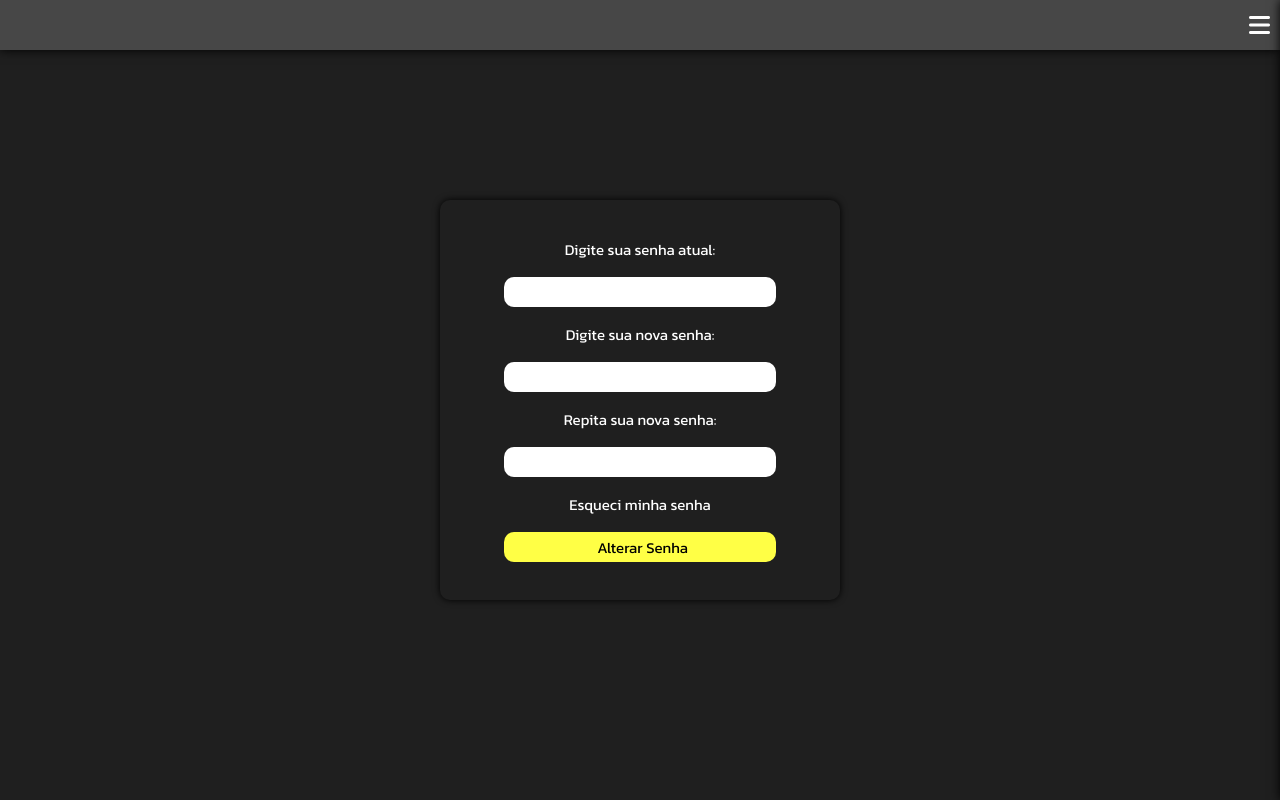
After one commit to Guilherme0112/VidTube, a PHP site: page /settings/restorePass/restorePass.php in a window 1280 px wide. The commit adds this page. Run offline with PHP 8.4, Linux system fonts and the light colour scheme; the visitor is signed in with stand-in values (Sample User, id 1).

Commit message:
Add files via upload

```diff
--- a/lives/lives.php
+++ b/lives/lives.php
@@ -52,6 +52,10 @@
                             echo "<a href='../register/register.php'>
                                     <i class='fa-solid fa-user icon-menu'></i>
                                     Criar Conta
+                                </a>
+                                <a href='../login/login.php'>
+                                    <i class='fa-solid fa-user icon-menu'></i>
+                                    Fazer Login
                                 </a>";
                         }
                     ?>
--- /dev/null
+++ b/page-video/video.js
@@ -0,0 +1,4 @@
+// Show and Hide menu
+document.querySelector('.icon').addEventListener('click', function () {
+    document.querySelector('.menu').classList.toggle('show-menu');
+});
--- a/scripts.js
+++ b/scripts.js
@@ -0,0 +1 @@
+console.log('Olá Mundo');
--- /dev/null
+++ b/settings/restorePass/restorePass.css
@@ -0,0 +1,45 @@
+body{
+
+    display: flex;
+    justify-content: center;
+    align-items: center;
+}
+form{
+
+    width: 400px;
+    height: 400px;
+    box-shadow: 0px 0px 7px black;
+    border-radius: 10px;
+    display: flex;
+    justify-content: center;
+    align-items: center;
+    flex-wrap: wrap;
+    padding: 30px;
+}
+input{
+
+    width: 80%;
+    height: 30px;
+    border-radius: 10px;
+    padding-left: 5px;
+}
+label{
+
+    width: 100%;
+    text-align: center;
+}
+a{
+
+    text-decoration: none;
+}
+input[type='submit']{
+
+    background-color: rgb(255, 255, 69);
+    cursor: pointer;
+
+}
+input[type='submit']:hover{
+
+    transition: .3s;
+    box-shadow: 0px 0px 7px rgb(255, 255, 69);
+}
--- /dev/null
+++ b/settings/restorePass/restorePass.php
@@ -0,0 +1,64 @@
+<?php
+
+    session_start();
+    if ((!isset($_SESSION['email']) == true) and (!isset($_SESSION['senha']) == true)) {
+        unset($_SESSION['email']);
+        unset($_SESSION['senha']);
+        header('Location: ../../login/login.php');
+    } else {
+
+        $email = $_SESSION['email'];
+        $senha = $_SESSION['senha'];
+
+    }
+?>
+<!DOCTYPE html>
+<html lang="pt-br">
+<head>
+    <meta charset="UTF-8">
+    <meta http-equiv="X-UA-Compatible" content="IE=edge">
+    <meta name="viewport" content="width=device-width, initial-scale=1.0">
+    <link rel="stylesheet" href="restorePass.css">
+    <link rel="stylesheet" href="../../styles/model-of-page.css">
+    <link rel="stylesheet" href="../../fontawesome-free-6.5.1-web/css/all.min.css">
+    <link rel="shortcut icon" href="../../styles/icon.png" type="image/x-icon">
+    <title>Restaurar sua senha</title>
+</head>
+<header>
+    <div class="header-two">
+        <i class="fas fa-bars icon" style="position: absolute; right: 0px; top: 13px;"></i>
+        <div class="menu">
+            <div style="margin-top: 40px;">
+                <a href="../../settings/settings.php" class="">
+                    <i class="fa-solid fa-gear icon-menu"></i>
+                    Configurações
+                </a>
+                <a href='../../profile/profile.php'>
+                    <i class='fa-solid fa-user icon-menu'></i>
+                    Seu Perfil
+                </a>
+                <a href='profile/goOut.php' class='close-btn font-nigth' title='Sair do Perfil'>
+                    Sair
+                </a>
+            </div>
+        </div>
+    </div>
+</header>
+<body>
+    <form action="<?= $_SERVER['PHP_SELF']?>" method="post">
+        <label for="passCurrent" class="font-nigth">Digite sua senha atual:</label>
+        <input type="password" name="passCurrent" class="input">
+        <label for="newPass" class="font-nigth">Digite sua nova senha:</label>
+        <input type="password" name="newPass" class="">
+        <label for="RnewPass" class="font-nigth">Repita sua nova senha:</label>
+        <input type="password" name="RnewPass" class="">
+        <a href="" class="effect-text-line font-nigth">Esqueci minha senha</a>
+        <input type="submit" value="Alterar Senha">
+    </form>
+    <script>
+        document.querySelector('.icon').addEventListener('click', function () {
+            document.querySelector('.menu').classList.toggle('show-menu');
+        });
+    </script>
+</body>
+</html>
--- a/styles/model-of-page.css
+++ b/styles/model-of-page.css
@@ -137,6 +137,10 @@ header{
     border-radius: 10px;
     background-color: rgb(31, 31, 31);
 }
+.effect-text-line{
+
+    text-decoration: none;
+}
 .effect-text-line:hover{ /* effect bottom of text */
 
     text-decoration: underline;
```
Also changed, not shown: index.php (+19 -14 lines), page-video/video.css (added, +87 -0 lines), page-video/video.php (added, +84 -0 lines), settings/settings.php (+11 -3 lines), register/restorePass/restorePass.css (added), register/restorePass/restorePass.php (added).
